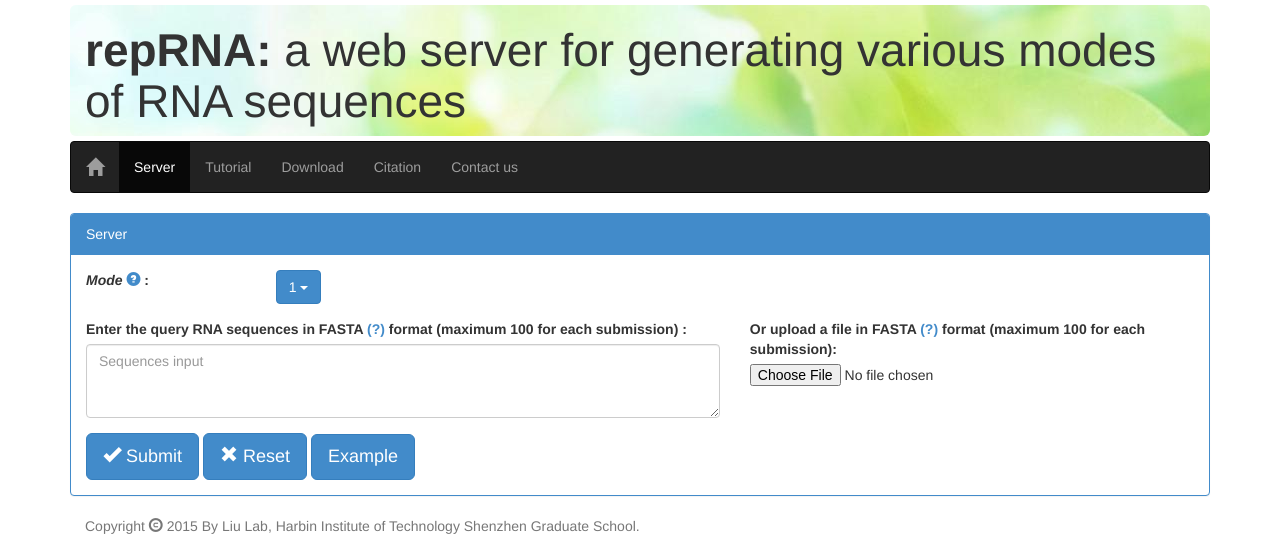
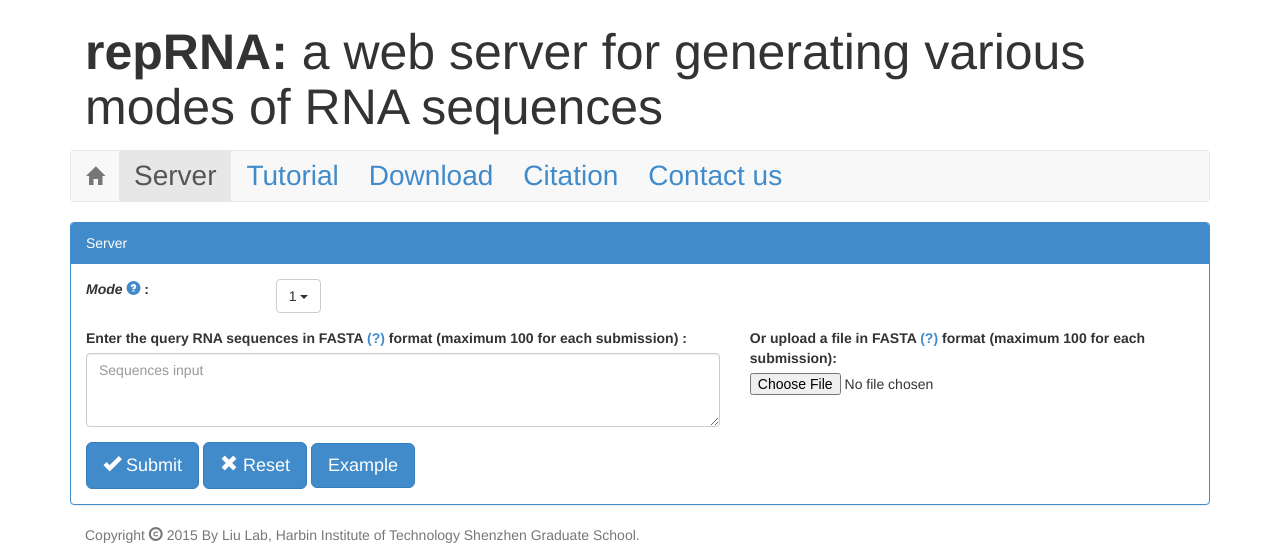
Before and after one commit to liufule12/repRNA_Web, a Flask app: page /RNA/1/ in a window 1280 px wide. Shown: the top 553 px of the page. Run offline with Flask 2, Linux system fonts and the light colour scheme; some libraries are stand-ins or nearby versions.

Commit message:
ugly design! magnify navigation font-size and delete the background-pic in jump

```diff
--- a/webserver/static/css/mycss.css
+++ b/webserver/static/css/mycss.css
@@ -1,7 +1,8 @@
 .jumbotron
 {
     background-size: cover;
-    background: url('../pic/background.jpg') no-repeat;
+    /*background: url('../pic/background.jpg');*/
+    background: no-repeat;
     padding: 0;
     margin: 5px 0;
 }
@@ -12,5 +13,9 @@
 }
 
 .jumbotron h1{
-    font-size: 46px;
+    font-size: 50px;
 }
+
+.navbar-default .navbar-nav>li>a{
+    color: #428bca;
+}
--- a/webserver/templates/RNA.html
+++ b/webserver/templates/RNA.html
@@ -1,7 +1,7 @@
 {% extends "base.html" %}
 {% block navbar %}
     <div class="collapse navbar-collapse"  id="bs-example-navbar-collapse-1" xmlns="http://www.w3.org/1999/html">
-        <ul class="nav navbar-nav">
+        <ul class="nav navbar-nav" style="font-size: 28px">
             <li class="active"><a href="{{ url_for('server') }}">Server</a></li>
             <li><a href="{{ url_for('tutorial') }}">Tutorial</a></li>
             <li><a href="{{ url_for('download') }}">Download</a></li>
@@ -29,7 +29,7 @@
                             :
                         </label>
                         <div class="btn-group col-sm-3">
-                            <button type="button" class="btn btn-primary dropdown-toggle" data-toggle="dropdown">
+                            <button type="button" class="btn btn-default dropdown-toggle" data-toggle="dropdown">
                                 {{ mode }} <span class="caret"></span>
                             </button>
                             <ul class="dropdown-menu" role="menu">
--- a/webserver/templates/base.html
+++ b/webserver/templates/base.html
@@ -22,7 +22,7 @@
         </div>
 
         <!-- Navigation -->
-        <nav class="navbar navbar-inverse" role="navigation">
+        <nav class="navbar navbar-default" role="navigation">
             <div class="container-fluid">
                 <div class="navbar-header">
                     <button type="button" class="navbar-toggle collapsed" data-toggle="collapse" data-target="#bs-example-navbar-collapse-1">
--- a/webserver/templates/citation.html
+++ b/webserver/templates/citation.html
@@ -1,7 +1,7 @@
 {% extends "base.html" %}
 {% block navbar %}
     <div class="collapse navbar-collapse" id="bs-example-navbar-collapse-1">
-        <ul class="nav navbar-nav">
+        <ul class="nav navbar-nav" style="font-size: 28px">
             <li><a href="{{ url_for('server') }}">Server</a></li>
             <li><a href="{{ url_for('tutorial') }}">Tutorial</a></li>
             <li><a href="{{ url_for('download') }}">Download</a></li>
--- a/webserver/templates/contact.html
+++ b/webserver/templates/contact.html
@@ -2,7 +2,7 @@
 {% block navbar %}
 
     <div class="collapse navbar-collapse" id="bs-example-navbar-collapse-1">
-        <ul class="nav navbar-nav">
+        <ul class="nav navbar-nav" style="font-size: 28px">
             <li><a href="{{ url_for('server') }}">Server</a></li>
             <li><a href="{{ url_for('tutorial') }}">Tutorial</a></li>
             <li><a href="{{ url_for('download') }}">Download</a></li>
--- a/webserver/templates/download.html
+++ b/webserver/templates/download.html
@@ -1,8 +1,7 @@
 {% extends "base.html" %}
 {% block navbar %}
-
     <div class="collapse navbar-collapse" id="bs-example-navbar-collapse-1">
-        <ul class="nav navbar-nav">
+        <ul class="nav navbar-nav"  style="font-size: 28px">
             <li><a href="{{ url_for('server') }}">Server</a></li>
             <li><a href="{{ url_for('tutorial') }}">Tutorial</a></li>
             <li class="active"><a href="{{ url_for('download') }}">Download</a></li>
--- a/webserver/templates/home.html
+++ b/webserver/templates/home.html
@@ -1,7 +1,7 @@
 {% extends "base.html" %}
 {% block navbar %}
     <div class="collapse navbar-collapse" id="bs-example-navbar-collapse-1">
-        <ul class="nav navbar-nav">
+        <ul class="nav navbar-nav"  style="font-size: 28px">
             <li><a href="{{ url_for('server') }}">Server</a></li>
             <li><a href="{{ url_for('tutorial') }}">Tutorial</a></li>
             <li><a href="{{ url_for('download') }}">Download</a></li>
--- a/webserver/templates/indices.html
+++ b/webserver/templates/indices.html
@@ -2,7 +2,7 @@
 
 {% block navbar %}
     <div class="collapse navbar-collapse" id="bs-example-navbar-collapse-1">
-        <ul class="nav navbar-nav">
+        <ul class="nav navbar-nav" style="font-size: 28px">
             <li><a href="{{ url_for('server') }}">Server</a></li>
             <li><a href="{{ url_for('tutorial') }}">Tutorial</a></li>
             <li><a href="{{ url_for('download') }}">Download</a></li>
--- a/webserver/templates/tutorial.html
+++ b/webserver/templates/tutorial.html
@@ -1,7 +1,7 @@
 {% extends "base.html" %}
 {% block navbar %}
     <div class="collapse navbar-collapse" id="bs-example-navbar-collapse-1">
-        <ul class="nav navbar-nav">
+        <ul class="nav navbar-nav" style="font-size: 28px">
             <li><a href="{{ url_for('server') }}">Server</a></li>
             <li class="active"><a href="{{ url_for('tutorial') }}">Tutorial</a></li>
             <li><a href="{{ url_for('download') }}">Download</a></li>
--- a/webserver/templates/visualization.html
+++ b/webserver/templates/visualization.html
@@ -1,7 +1,7 @@
 {% extends "base.html" %}
 {% block navbar %}
     <div class="collapse navbar-collapse" id="bs-example-navbar-collapse-1">
-        <ul class="nav navbar-nav">
+        <ul class="nav navbar-nav" style="font-size: 28px">
             <li><a href="{{ url_for('server') }}">Server</a></li>
             <li><a href="{{ url_for('tutorial') }}">Tutorial</a></li>
             <li><a href="{{ url_for('download') }}">Download</a></li>
```
Also changed, not shown: webserver/templates/result.html (+4 -4 lines).
